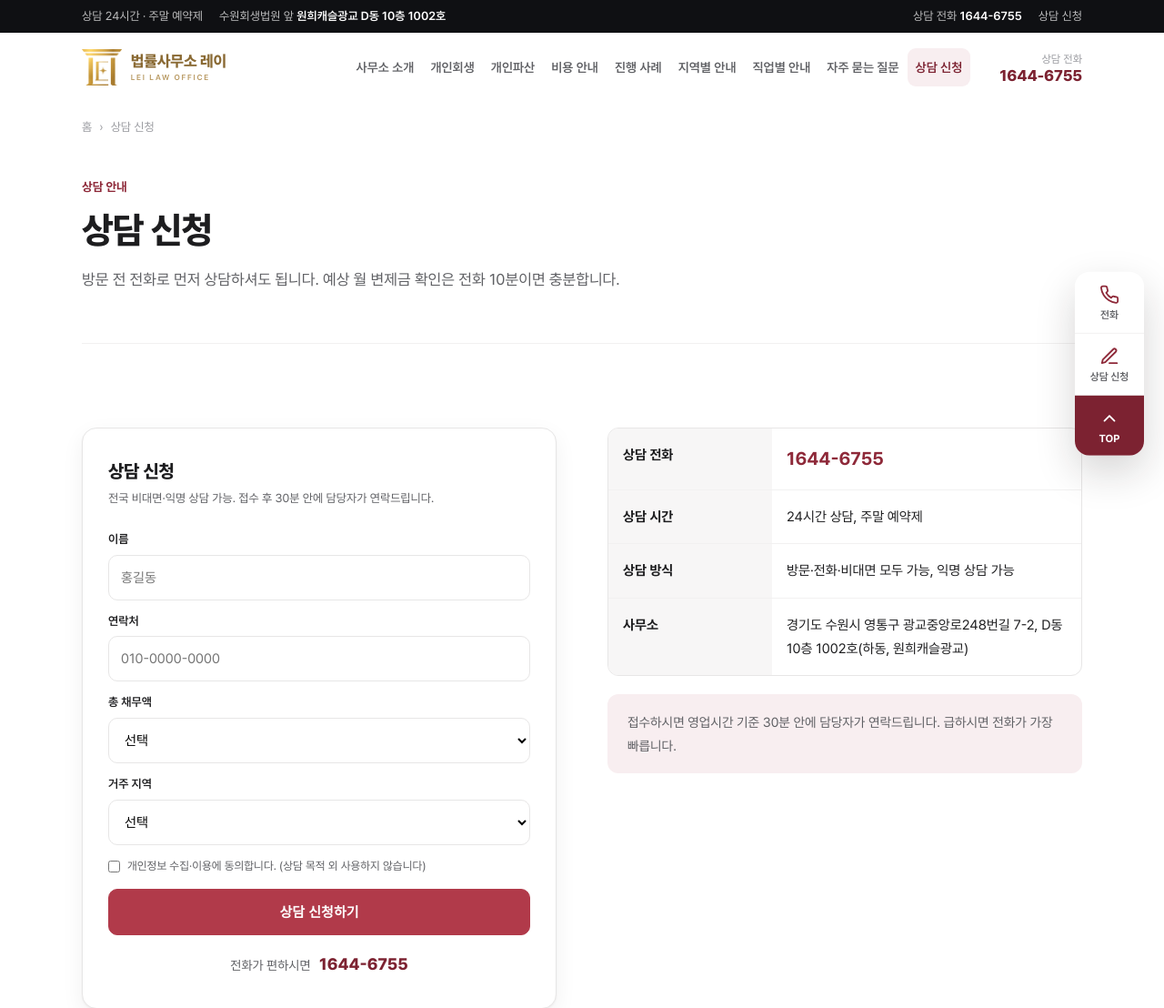
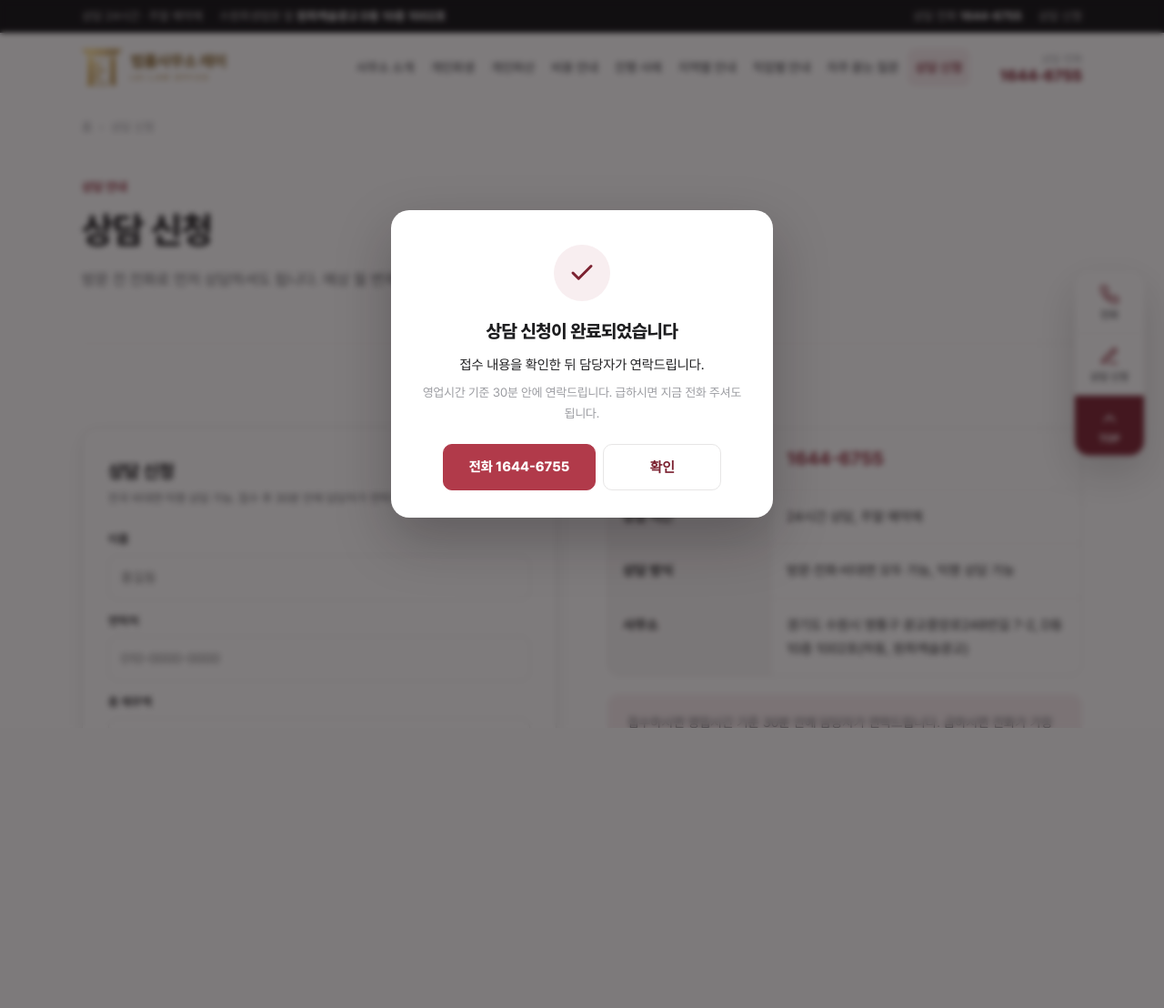
Before and after one commit to Jeongdonghwan/rwas_prj, a Flask app: page /contact/ in a window 1280 px wide. Shown: the top 1108 px of the page at 91% size. After the commit the page ends 800 px from the top, so only its background shows below. Run offline with Flask 3, Linux system fonts and the light colour scheme.

Commit message:
상담 신청 완료 모달 + POST-Redirect-GET
이전에는 POST 응답을 그대로 렌더해서 새로고침하면 브라우저가 재제출을
묻고 URL도 /inquiry로 남았다. 폼이 페이지 하단에 있는데 완료 페이지로
통째 이동해 맥락도 끊겼다.

- 같은 자리에서 완료 모달이 뜬다("상담 신청이 완료되었습니다" +
  이름을 넣은 안내 + 전화 버튼). site.js가 fetch로 보내고 JSON 응답으로 연다.
- JS가 없거나 fetch가 실패하면 기존대로 폼이 POST되고,
  이제는 /inquiry/done/으로 리다이렉트해 재제출 경고가 없다.
  완료 페이지를 새로고침하면 홈으로 보내 중복 표시도 막는다.
- 모달은 partials/consult_done_modal.html로 분리해 base.html에서 전역 포함.
  메인(가로형)과 contact(세로형) 폼이 다르게 생겼어도 모달은 공용이다.

```diff
--- a/app/routes/contact.py
+++ b/app/routes/contact.py
@@ -1,6 +1,15 @@
 import re
 
-from flask import Blueprint, flash, redirect, render_template, request, url_for
+from flask import (
+    Blueprint,
+    flash,
+    jsonify,
+    redirect,
+    render_template,
+    request,
+    session,
+    url_for,
+)
 
 from app import db
 from app.models import Inquiry
@@ -15,6 +24,11 @@ def contact():
     return render_template("contact.html")
 
 
+def _wants_json():
+    """site.js가 fetch로 보낼 때만 JSON을 준다. JS가 없으면 기존 방식으로 동작."""
+    return request.headers.get("X-Requested-With") == "fetch"
+
+
 @bp.route("/inquiry", methods=["POST"])
 def submit():
     name = (request.form.get("name") or "").strip()[:50]
@@ -27,11 +41,15 @@ def submit():
 
     back = source_path if source_path.startswith("/") else url_for("main.index")
 
+    error = None
     if not name or not PHONE_RE.match(phone):
-        flash("이름과 연락처를 확인해주세요.", "error")
-        return redirect(back + "#form")
-    if not agree:
-        flash("개인정보 수집·이용 동의가 필요합니다.", "error")
+        error = "이름과 연락처를 확인해주세요."
+    elif not agree:
+        error = "개인정보 수집·이용 동의가 필요합니다."
+    if error:
+        if _wants_json():
+            return jsonify({"ok": False, "error": error}), 400
+        flash(error, "error")
         return redirect(back + "#form")
 
     utm = {
@@ -53,4 +71,18 @@ def submit():
     )
     db.session.commit()
 
+    if _wants_json():
+        return jsonify({"ok": True, "name": name})
+
+    # JS가 없을 때는 POST-Redirect-GET. POST 응답을 그대로 렌더하면
+    # 새로고침 시 브라우저가 재제출을 묻고 URL도 /inquiry로 남는다.
+    session["inquiry_name"] = name
+    return redirect(url_for("contact.done"))
+
+
+@bp.route("/inquiry/done/")
+def done():
+    name = session.pop("inquiry_name", None)
+    if not name:
+        return redirect(url_for("main.index"))
     return render_template("inquiry_done.html", name=name)
--- a/app/static/css/site.css
+++ b/app/static/css/site.css
@@ -791,3 +791,30 @@ p.note{font-size:13px;color:var(--ink-3);line-height:1.75;margin:14px 0 0}
   .kw-fix{padding:18px 16px;margin-bottom:26px}
   .kw-fix p{font-size:14.5px}
 }
+
+
+/* ── 상담 접수 완료 모달 ─────────────────────────────────────── */
+body.modal-open{overflow:hidden}
+.done-modal{position:fixed;inset:0;z-index:200;display:grid;place-items:center;
+  padding:20px;background:rgba(20,16,18,.55);backdrop-filter:blur(3px);
+  animation:doneFade .18s ease-out}
+.done-card{background:#fff;border-radius:20px;max-width:420px;width:100%;
+  padding:38px 32px 30px;text-align:center;box-shadow:0 24px 60px rgba(20,16,18,.28);
+  animation:doneUp .22s cubic-bezier(.2,.8,.3,1)}
+.done-ico{display:grid;place-items:center;width:62px;height:62px;margin:0 auto 18px;
+  border-radius:50%;background:var(--mint);color:var(--green)}
+.done-card h3{font-size:20px;font-weight:800;letter-spacing:-.02em;margin-bottom:10px;color:var(--ink)}
+.done-msg{font-size:15px;line-height:1.7;color:var(--ink);margin-bottom:6px}
+.done-sub{font-size:13.5px;line-height:1.7;color:var(--ink-3);margin-bottom:22px}
+.done-acts{display:flex;gap:8px;justify-content:center;flex-wrap:wrap}
+.done-acts .btn{min-width:130px}
+@keyframes doneFade{from{opacity:0}to{opacity:1}}
+@keyframes doneUp{from{opacity:0;transform:translateY(14px) scale(.97)}to{opacity:1;transform:none}}
+@media (prefers-reduced-motion:reduce){
+  .done-modal,.done-card{animation:none}
+}
+@media (max-width:600px){
+  .done-card{padding:30px 22px 24px;border-radius:16px}
+  .done-card h3{font-size:18px}
+  .done-acts .btn{width:100%}
+}
--- a/app/static/js/site.js
+++ b/app/static/js/site.js
@@ -543,3 +543,66 @@ document.querySelectorAll('[data-carousel]').forEach(function (root) {
   sync();
   play();
 });
+
+
+/* ── 상담 신청: 같은 자리에서 완료 모달 ────────────────────────
+   fetch로 보내고 성공하면 모달을 띄운다. JS가 없거나 fetch가 실패하면
+   form.submit()으로 기존 동작(POST → /inquiry/done/)에 맡긴다. */
+document.querySelectorAll('form[data-consult]').forEach(function (form) {
+  var modal = document.getElementById('consult-done');
+  if (!modal) return;
+  var btn = form.querySelector('button[type=submit]');
+  var lastFocus = null;
+
+  function open(name) {
+    var msg = modal.querySelector('[data-done-msg]');
+    if (msg) {
+      msg.textContent = name
+        ? name + '님, 접수되었습니다. 담당자가 연락드리겠습니다.'
+        : '접수 내용을 확인한 뒤 담당자가 연락드립니다.';
+    }
+    lastFocus = document.activeElement;
+    modal.hidden = false;
+    document.body.classList.add('modal-open');
+    var close = modal.querySelector('[data-done-close]');
+    if (close) close.focus();
+  }
+  function close() {
+    modal.hidden = true;
+    document.body.classList.remove('modal-open');
+    if (lastFocus && lastFocus.focus) lastFocus.focus();
+  }
+
+  modal.addEventListener('click', function (e) {
+    if (e.target === modal || e.target.closest('[data-done-close]')) close();
+  });
+  document.addEventListener('keydown', function (e) {
+    if (e.key === 'Escape' && !modal.hidden) close();
+  });
+
+  form.addEventListener('submit', function (e) {
+    if (!window.fetch || !form.checkValidity()) return;   // 기본 동작에 맡김
+    e.preventDefault();
+    varorigLabel = btn ? btn.textContent : '';
+    if (btn) { btn.disabled = true; btn.textContent = '접수 중…'; }
+
+    fetch(form.action, {
+      method: 'POST',
+      body: new FormData(form),
+      headers: { 'X-Requested-With': 'fetch' }
+    })
+      .then(function (r) { return r.json().then(function (d) { return { ok: r.ok, d: d }; }); })
+      .then(function (res) {
+        if (res.ok && res.d.ok) {
+          form.reset();
+          open(res.d.name);
+        } else {
+          alert(res.d.error || '접수에 실패했습니다. 전화로 연락 주시면 바로 도와드리겠습니다.');
+        }
+      })
+      .catch(function () { form.submit(); })   // 네트워크 문제면 일반 제출로
+      .then(function () {
+        if (btn) { btn.disabled = false; btn.textContent =origLabel; }
+      });
+  });
+});
--- a/app/templates/base.html
+++ b/app/templates/base.html
@@ -47,6 +47,7 @@
 
 {% include "_footer.html" %}
 {% include "_mobile_bar.html" %}
+{% include "partials/consult_done_modal.html" %}
 <script src="{{ url_for('static', filename='js/site.js') }}?v={{ asset_ver }}" defer></script>
 </body>
 </html>
--- a/app/templates/index.html
+++ b/app/templates/index.html
@@ -291,7 +291,7 @@
   <div class="sec-head center reveal"><span class="label">상담 신청</span><h2><span class="thin">지금 문의하면,</span> 30분 안에 연락드립니다</h2><p>남기신 정보는 상담 목적 외에는 사용하지 않습니다.</p></div>
 </div>
 <div class="wrap quick bottom reveal d1">
-  <form id="form" action="{{ url_for('contact.submit') }}" method="post">
+  <form id="form" data-consult action="{{ url_for('contact.submit') }}" method="post">
     <div class="t">
       <h3>상담 신청</h3>
       <p>전국 비대면·익명 상담 가능. 접수 후 30분 안에 연락드립니다. 전화가 편하시면 <b style="color:var(--green-2)">{{ site.phone }}</b></p>
--- /dev/null
+++ b/app/templates/partials/consult_done_modal.html
@@ -0,0 +1,19 @@
+{# 상담 접수 완료 모달 — base.html에서 전역으로 한 번만 포함한다.
+   폼이 페이지마다 다르게 생겼어도(메인은 가로형, contact는 세로형) 모달은 공용이다.
+   site.js가 form[data-consult] 제출 성공 시 연다.
+   JS가 없으면 폼이 그냥 POST되어 /inquiry/done/ 페이지로 이동한다(둘 다 동작). #}
+<div class="done-modal" id="consult-done" hidden role="dialog" aria-modal="true" aria-labelledby="cd-title">
+  <div class="done-card">
+    <span class="done-ico" aria-hidden="true">
+      <svg viewBox="0 0 24 24" width="30" height="30" fill="none" stroke="currentColor"
+           stroke-width="2.4" stroke-linecap="round" stroke-linejoin="round"><path d="M20 6 9 17l-5-5"/></svg>
+    </span>
+    <h3 id="cd-title">상담 신청이 완료되었습니다</h3>
+    <p class="done-msg" data-done-msg>접수 내용을 확인한 뒤 담당자가 연락드립니다.</p>
+    <p class="done-sub">영업시간 기준 30분 안에 연락드립니다. 급하시면 지금 전화 주셔도 됩니다.</p>
+    <div class="done-acts">
+      <a class="btn red" href="tel:{{ site.phone_link }}">전화 {{ site.phone }}</a>
+      <button class="btn line" type="button" data-done-close>확인</button>
+    </div>
+  </div>
+</div>
--- a/app/templates/partials/consult_form.html
+++ b/app/templates/partials/consult_form.html
@@ -1,4 +1,4 @@
-<form class="hero-form" id="form" action="{{ url_for('contact.submit') }}" method="post">
+<form class="hero-form" id="form" data-consult action="{{ url_for('contact.submit') }}" method="post">
   <h3>상담 신청</h3>
   <p class="sub">전국 비대면·익명 상담 가능. 접수 후 30분 안에 담당자가 연락드립니다.</p>
   {% with messages = get_flashed_messages(category_filter=['error']) %}
```
